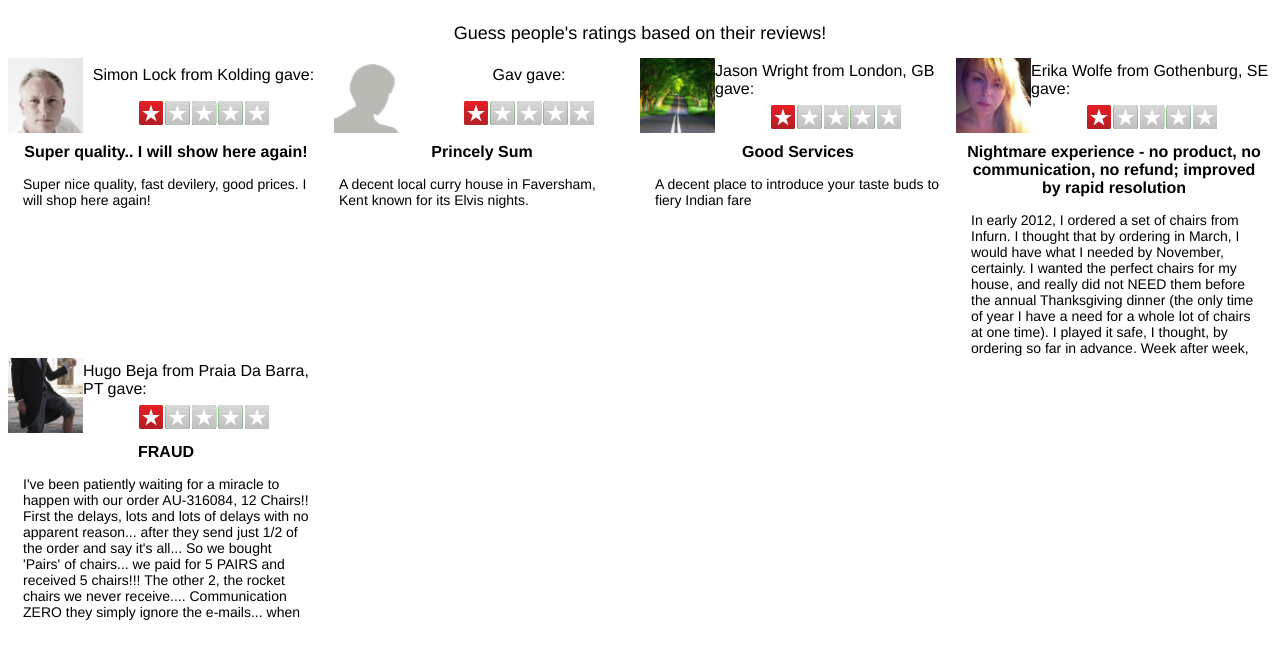
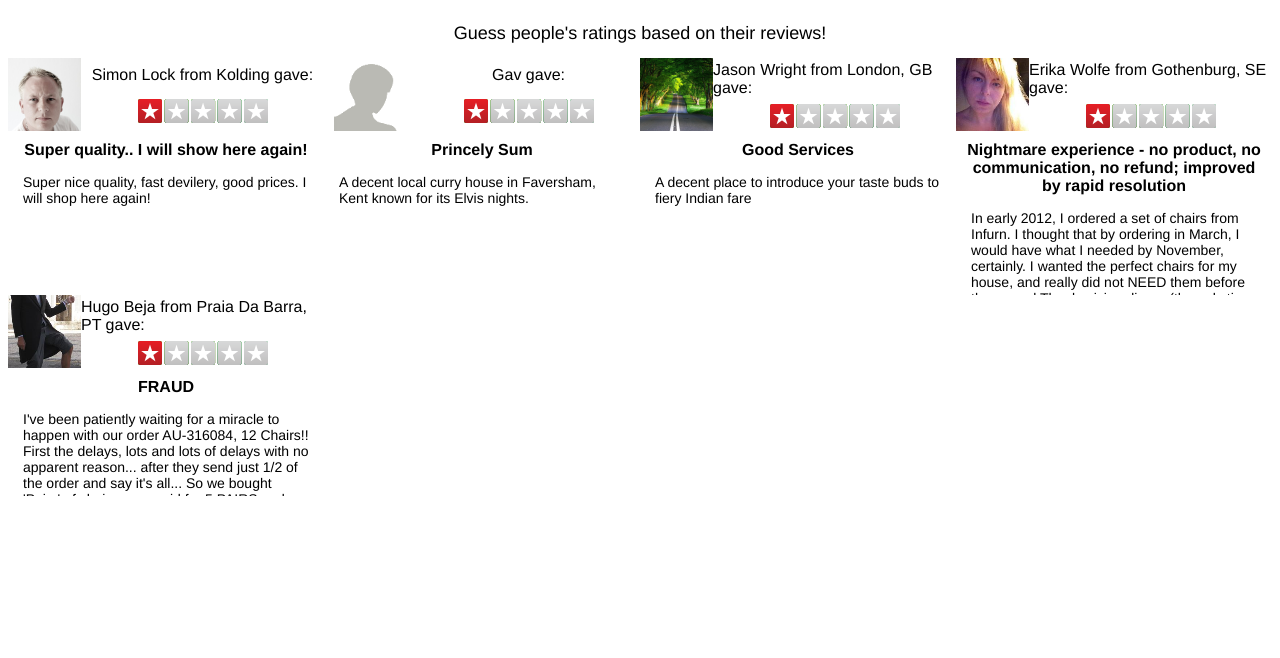
Before and after one commit to bapjiws/guess-the-rating, a React app: page / in a window 1280 px wide. Shown: the top 658 px of the page. Built offline with nearby package versions, Linux system fonts and the light colour scheme.

Commit message:
Fix the height of the reviews' boxes

```diff
--- a/styles/main.scss
+++ b/styles/main.scss
@@ -17,7 +17,6 @@ $font-stack: Helvetica Neue,Arial,Helvetica,sans-serif;
   flex-wrap: wrap;
 
   .review-container {
-    height: 300px;
     width: 100% / $containers-per-row;
 
     opacity: 0;
@@ -26,8 +25,6 @@ $font-stack: Helvetica Neue,Arial,Helvetica,sans-serif;
     transition-timing-function: linear;
 
     .review-header {
-      height: 25%;
-
       display: flex;
       justify-content: space-around;
 
@@ -97,8 +94,6 @@ $font-stack: Helvetica Neue,Arial,Helvetica,sans-serif;
     }
 
     .review-title {
-      max-height: 25%;
-
       font-family: $font-stack;
       font-size: 16px;
       font-weight: 700;
@@ -109,7 +104,7 @@ $font-stack: Helvetica Neue,Arial,Helvetica,sans-serif;
     }
 
     .review-body {
-      height: 50%;
+      height: 90px;
       overflow: auto;
 
       box-sizing: border-box;
```
